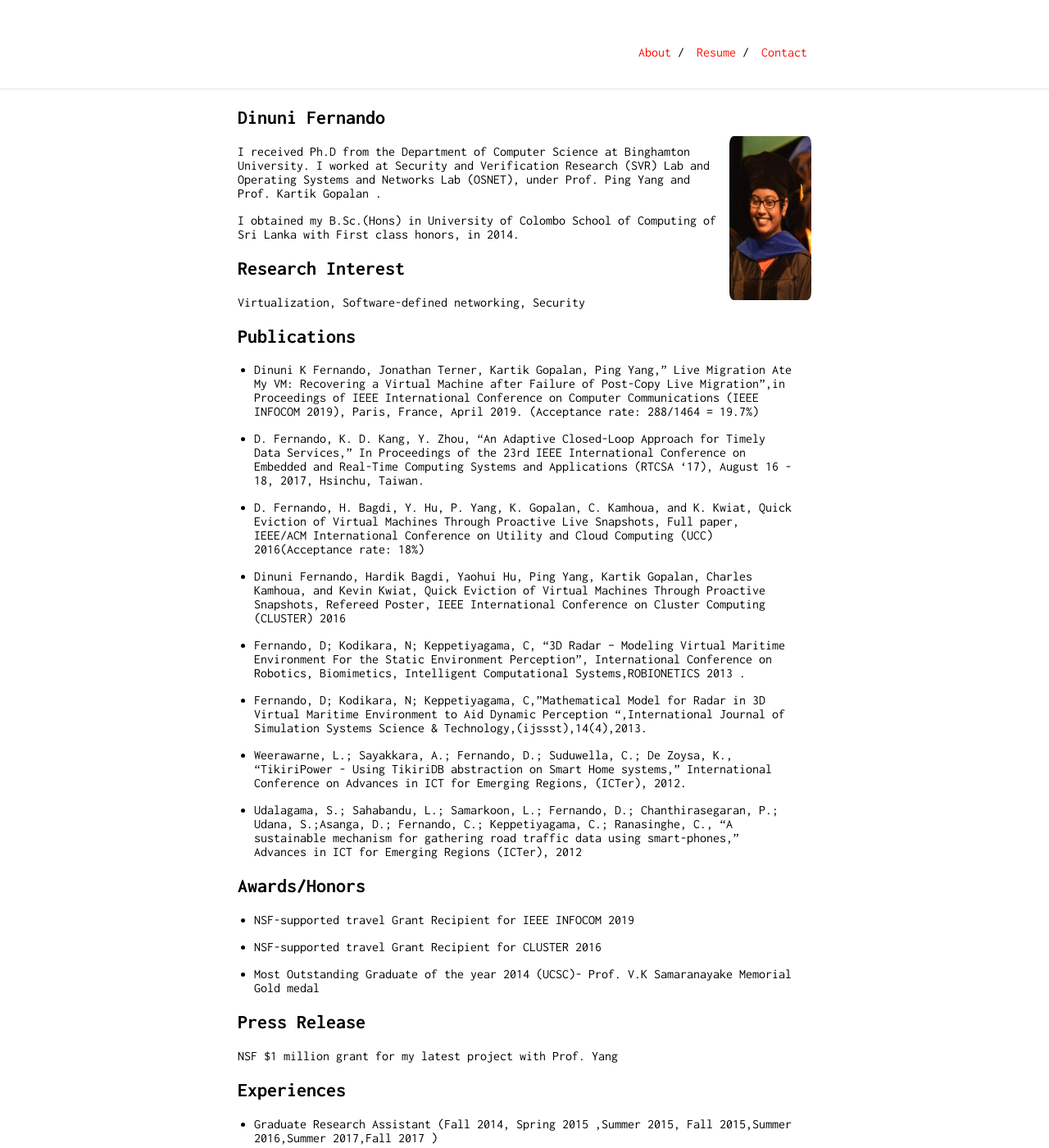
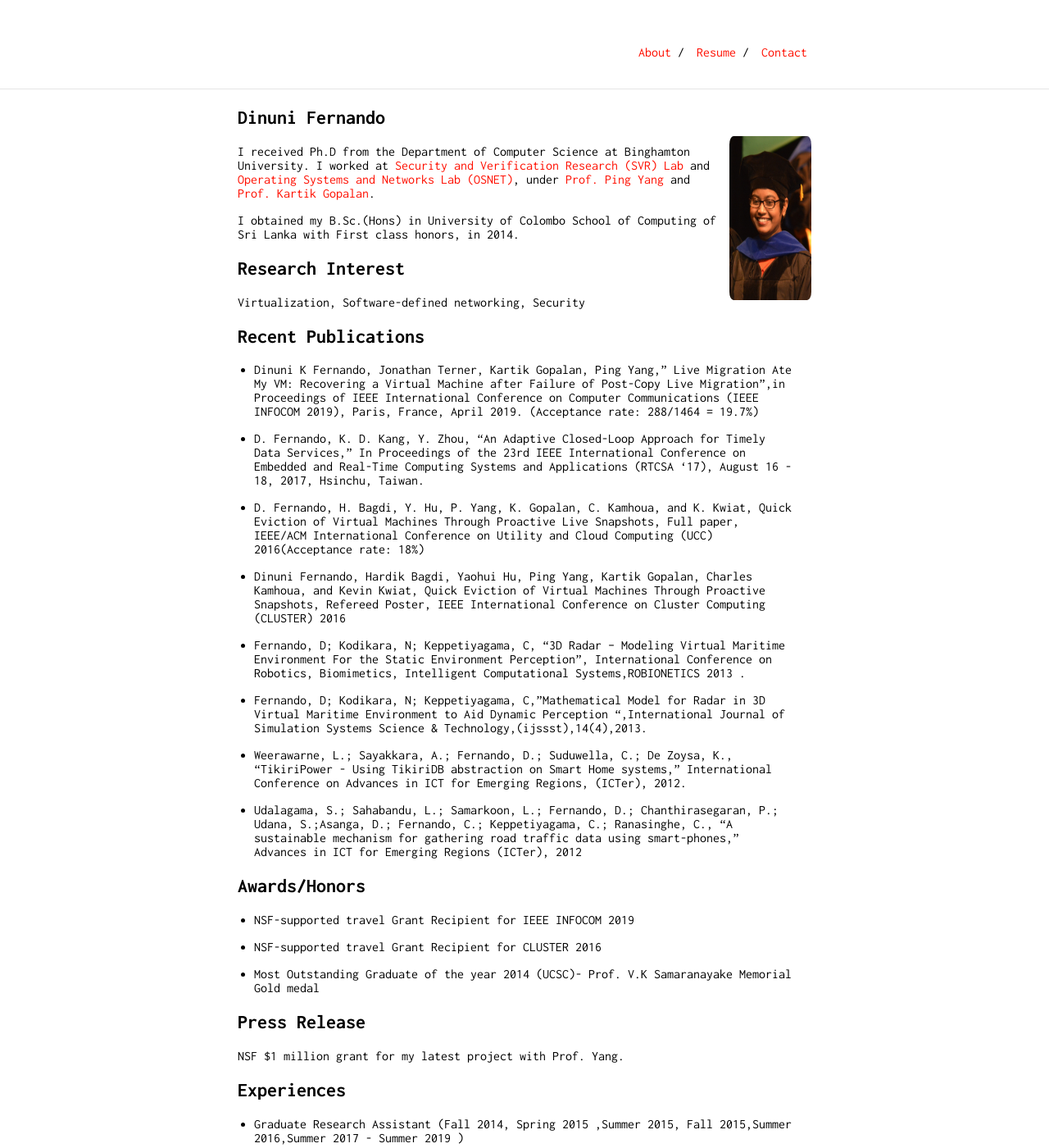
Before and after one commit to dinuni/dinuni.github.io, a Jekyll site: the page built from index.md, in a window 1280 px wide and 1400 px high. Shown: the whole window at 82% size. Built offline with Jekyll 4.4.1, drawn with Linux system fonts in a browser that asks for light colours; our own code applies the rules of GitHub Pages for plain Markdown files.

Commit message:
adding content

```diff
--- a/index.md
+++ b/index.md
@@ -2,7 +2,7 @@
 
 <img class="profile-picture" src="dinuni_new.JPG">
 
-I received Ph.D from the Department of Computer Science at Binghamton University. I worked at Security and Verification Research (SVR) Lab and Operating Systems and Networks Lab (OSNET), under Prof. Ping Yang and Prof. Kartik Gopalan .
+I received Ph.D from the Department of Computer Science at Binghamton University. I worked at [Security and Verification Research (SVR) Lab](http://www.cs.binghamton.edu/~pyang/seclab.html) and [Operating Systems and Networks Lab (OSNET)](https://kartikgopalan.github.io/people/index.html), under [Prof. Ping Yang](http://www.cs.binghamton.edu/~pyang/) and [Prof. Kartik Gopalan](https://kartikgopalan.github.io/).
 
 I obtained my B.Sc.(Hons) in University of Colombo School of Computing of Sri Lanka with First class honors, in 2014.
 
@@ -10,7 +10,9 @@ I obtained my B.Sc.(Hons) in University of Colombo School of Computing of Sri La
 ## Research Interest
 
 Virtualization, Software-defined networking, Security
-## Publications
+
+
+## Recent Publications
 
 + Dinuni K Fernando, Jonathan Terner, Kartik Gopalan, Ping Yang," Live Migration Ate My VM: Recovering a Virtual Machine after Failure of Post-Copy Live Migration",in Proceedings of IEEE International Conference on Computer Communications (IEEE INFOCOM 2019), Paris, France, April 2019. (Acceptance rate: 288/1464 = 19.7%)
 
@@ -37,10 +39,10 @@ Virtualization, Software-defined networking, Security
 
 
 ## Press Release
-NSF $1 million grant for my latest project with Prof. Yang
+NSF $1 million grant for my latest project with Prof. Yang.
 
 ## Experiences
-+ Graduate Research Assistant (Fall 2014, Spring 2015 ,Summer 2015, Fall 2015,Summer 2016,Summer 2017,Fall 2017 )
++ Graduate Research Assistant (Fall 2014, Spring 2015 ,Summer 2015, Fall 2015,Summer 2016,Summer 2017 - Summer 2019 )
 
 + Graduate Teaching Assistant (Spring 2016, Fall 2016, Spring 2017 )
 
```
